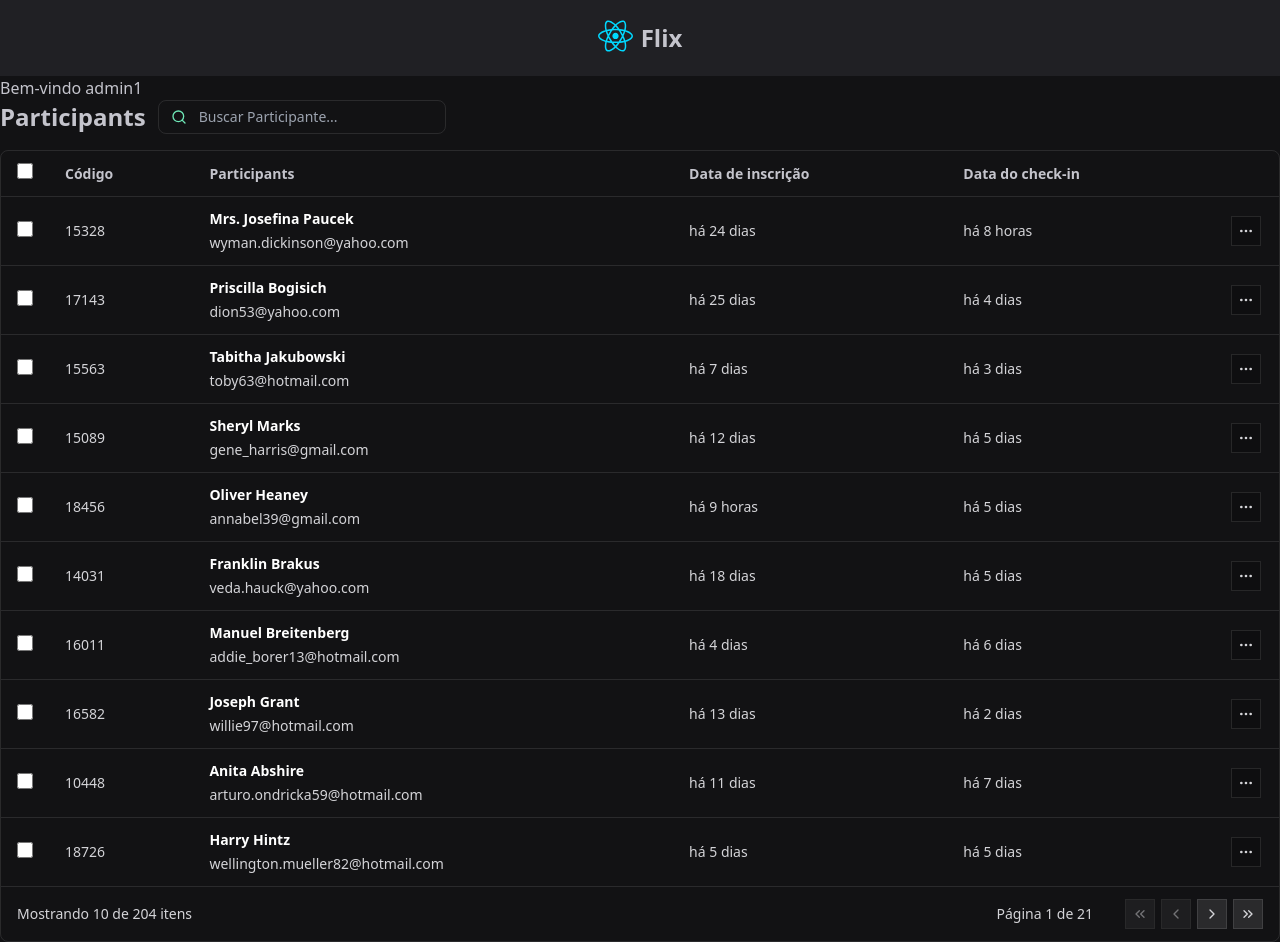
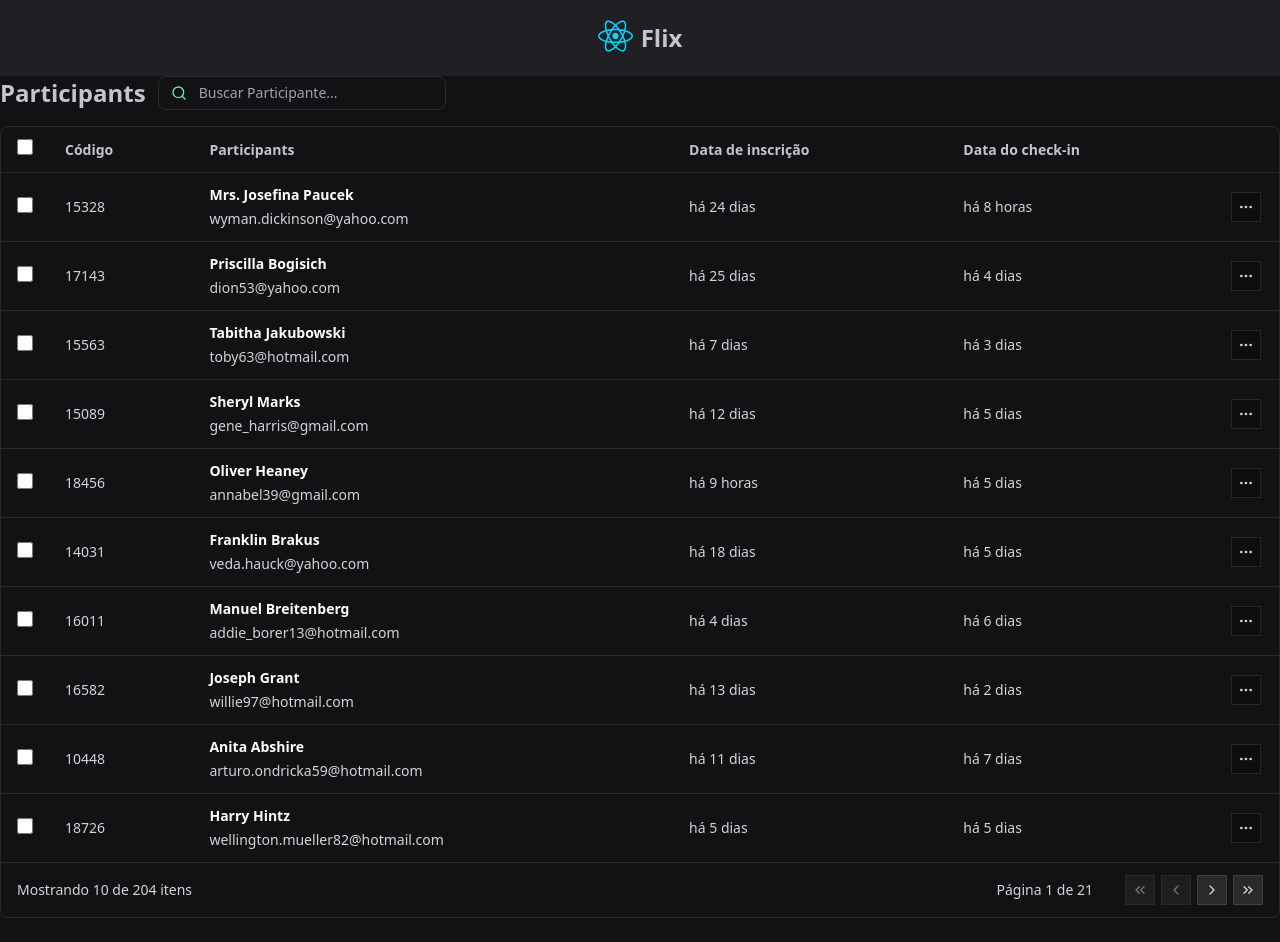
Before and after one commit to ppads-2024s1-g8/next-front-end-flix, a Next.js app: page /admin/profile/1 in a window 1280 px wide. After the commit the page ends 918 px from the top, so only its background shows below. Built offline with nearby package versions, Linux system fonts and the light colour scheme.

Commit message:
working: Admin dashboard layout + sign-in and sign-up pages

```diff
--- a/src/app/admin/layout.tsx
+++ b/src/app/admin/layout.tsx
@@ -1,3 +1,5 @@
+'use client'
+
 import { ReactNode } from 'react'
 import { Header } from '../../components/Header/Header'
 import { UsersList } from 'src/components/DashBoard/users-list'
--- a/src/app/admin/profile/[id]/page.tsx
+++ b/src/app/admin/profile/[id]/page.tsx
@@ -7,7 +7,6 @@ interface UserProps {
 export default function AdminProfile(props:any) {
   return (
     <div>
-        <p>Bem-vindo admin{props.params.id}</p>
     </div>
   );
 }
--- a/src/app/user/profile/[id]/page.tsx
+++ b/src/app/user/profile/[id]/page.tsx
@@ -10,7 +10,6 @@ export default function UserProfile(props:any) {
   return (
     <div>
         <Header/>
-        <p>Bem-vindo usuário {props.params.id}</p>
     </div>
   );
 }
```
